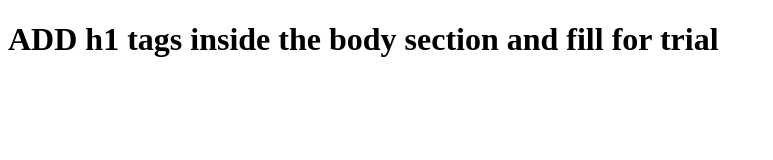
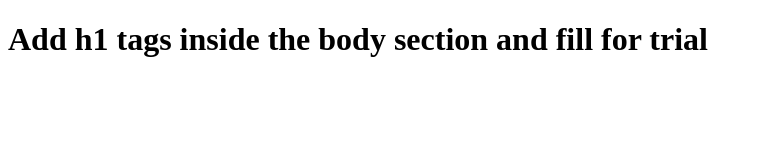
Before and after one commit to fdnassiri/FDN, a plain HTML site: page site/index.html in a window 1280 px wide. Shown: the whole page, without its empty margins (0-773 px from the left). Drawn offline with Linux system fonts and the light colour scheme.

Commit message:
My third version.

```diff
--- a/site/index.html
+++ b/site/index.html
@@ -4,6 +4,6 @@
 	<title>TITLE to be inserted here</title>
 </head>
 <body>
-<h1>ADD h1 tags inside the body section and fill for trial</h1>
+<h1>Add h1 tags inside the body section and fill for trial</h1>
 </body>
 </html>
```
